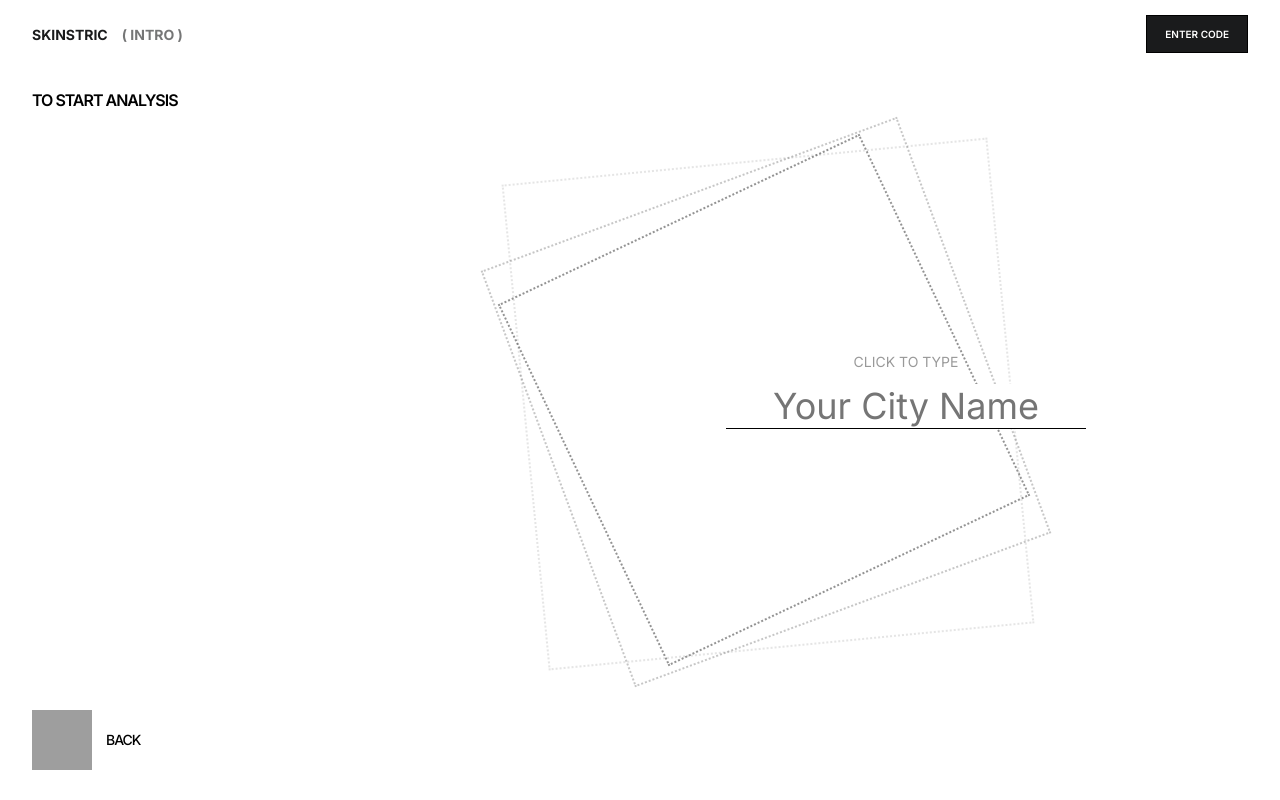
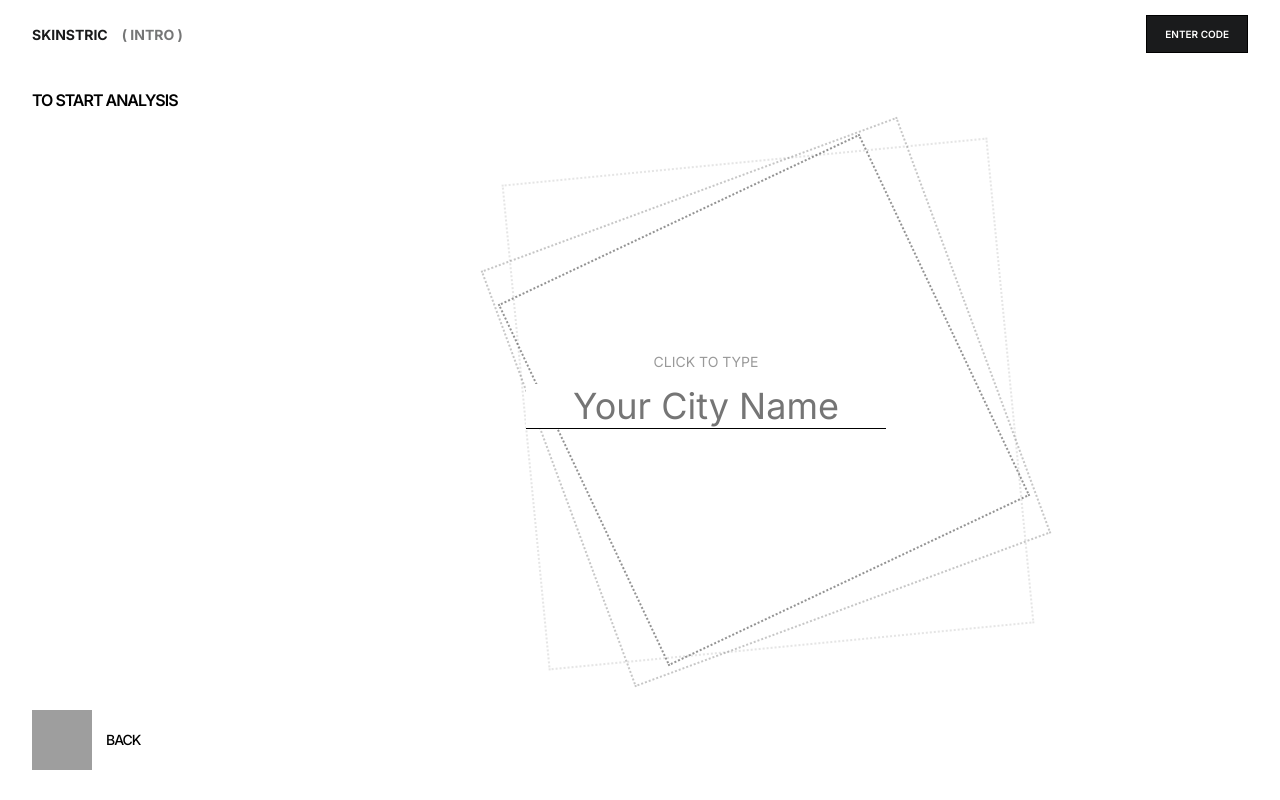
Before and after one commit to Noah-code1210/Skinstric-AI, a React (Create React App) app: page /city in a window 1280 px wide. Shown: the top 800 px of the page. Built offline with nearby package versions, Linux system fonts and the light colour scheme; grey boxes are pictures that could not be loaded.

Commit message:
loading state media try

```diff
--- a/src/index.css
+++ b/src/index.css
@@ -372,7 +372,7 @@ INTRO PAGE
   text-align: center;
   position: absolute;
   top: 350px;
-  left: 726px;
+  left: 526px;
 }
 
 .input__title {
@@ -1165,4 +1165,12 @@ MEDIA
     position: absolute;
     left: 658px;
   }
+  .input__wrapper {
+    left: 200px;
+  }
+  .success__state,
+  .loading__state {
+    left: 200px;
+  }
+
 }
```
